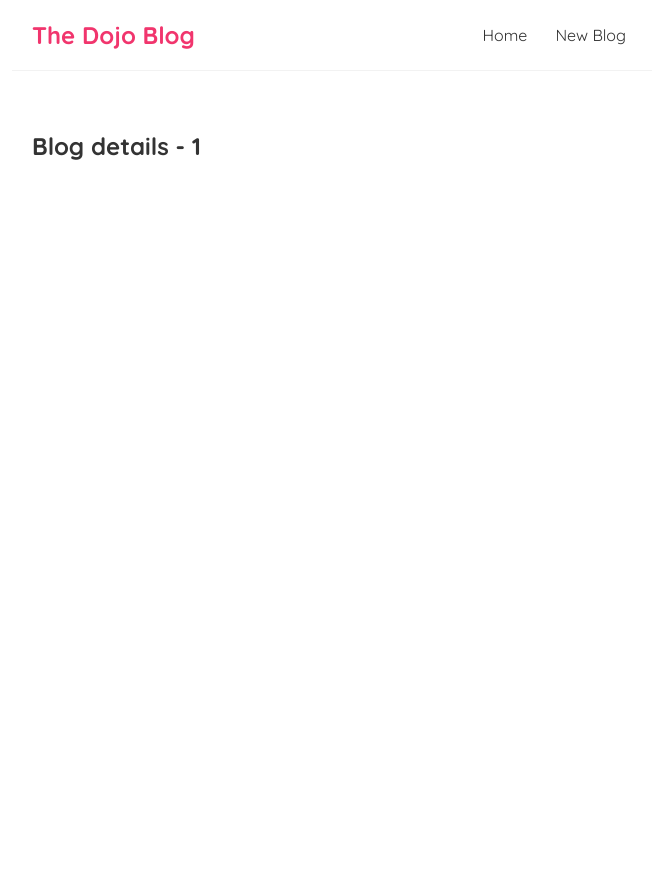
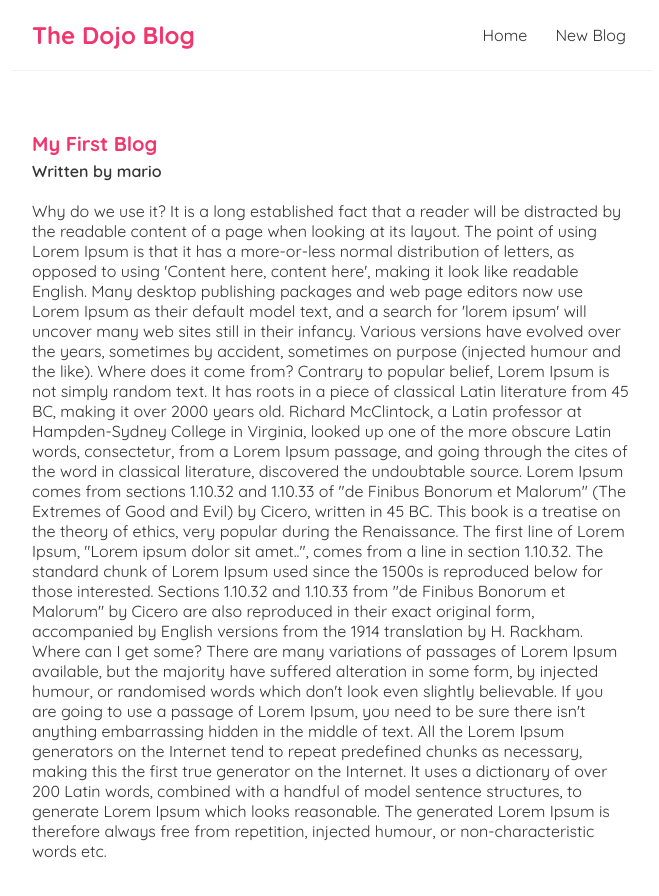
Before and after one commit to McHenro/A-Simple-React-Blog, a React (Create React App) app: page /blogs/1 in a window 1280 px wide. Shown: the top 896 px of the page, without its empty margins (308-967 px from the left). Before the commit the page ends 800 px from the top, so only its background shows below. Built offline with nearby package versions, Linux system fonts and the light colour scheme; data requests are answered from the project's data file.

Commit message:
reusing useFetch custom hook to display blog details

```diff
--- a/src/BlogDetails.js
+++ b/src/BlogDetails.js
@@ -1,12 +1,22 @@
 import { useParams } from "react-router-dom";
+import useFetch from "./useFetch";
 
 
 const BlogDetails = () => {
 
-    const { id } = useParams()
+    const { id } = useParams();
+    const { data: blog, isPending, error } = useFetch("http://localhost:8000/blogs/" + id);
     return (
       <div className="blog-details">
-        <h2>Blog details - {id}</h2>
+        {isPending && <div>Loading...</div>}
+        {error && <div>{error}</div>}
+        {blog && (
+          <article>
+            <h2>{blog.title}</h2>
+            <p>Written by {blog.author}</p>
+            <div>{blog.body}</div>
+          </article>
+        )}
       </div>
     );
 }
--- a/src/index.css
+++ b/src/index.css
@@ -51,3 +51,17 @@
 .blog-preview a{
   text-decoration: none;
 }
+
+/* blog-details page */
+
+.blog-details h2 {
+  font-size: 20px;
+  color: #f1356d;
+}
+p {
+  font-weight: 600;
+  margin-top: 5px;
+}
+.blog-details div {
+  margin: 20px 0;
+}
--- a/src/useFetch.js
+++ b/src/useFetch.js
@@ -23,7 +23,7 @@
            setError(err.message);
            setIspending(false);
          });
-     }, 1000);
+     }, 500);
    }, [url]);
     return {data, isPending, error}
 }
```
